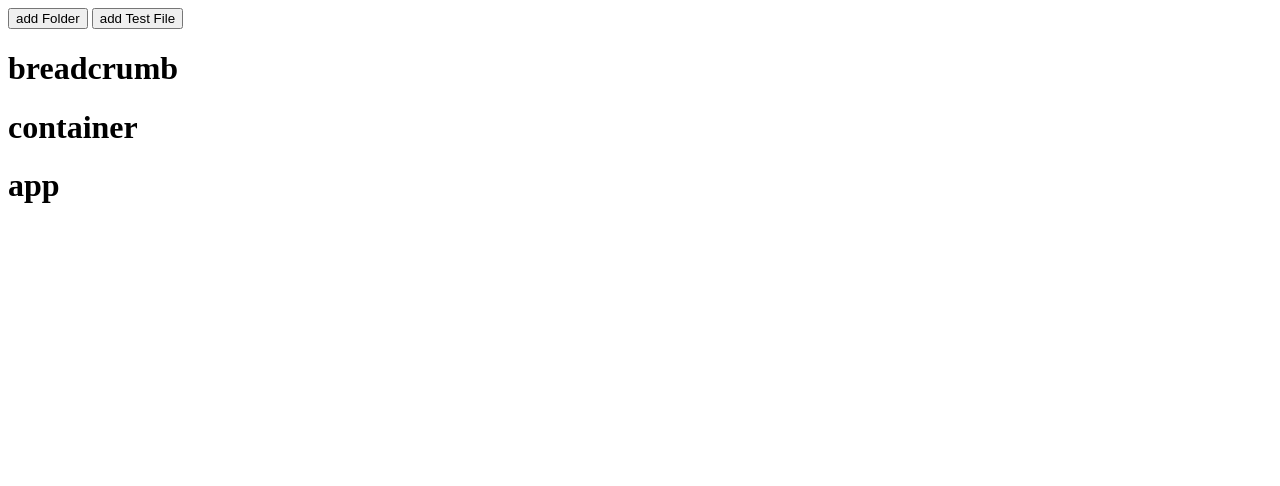
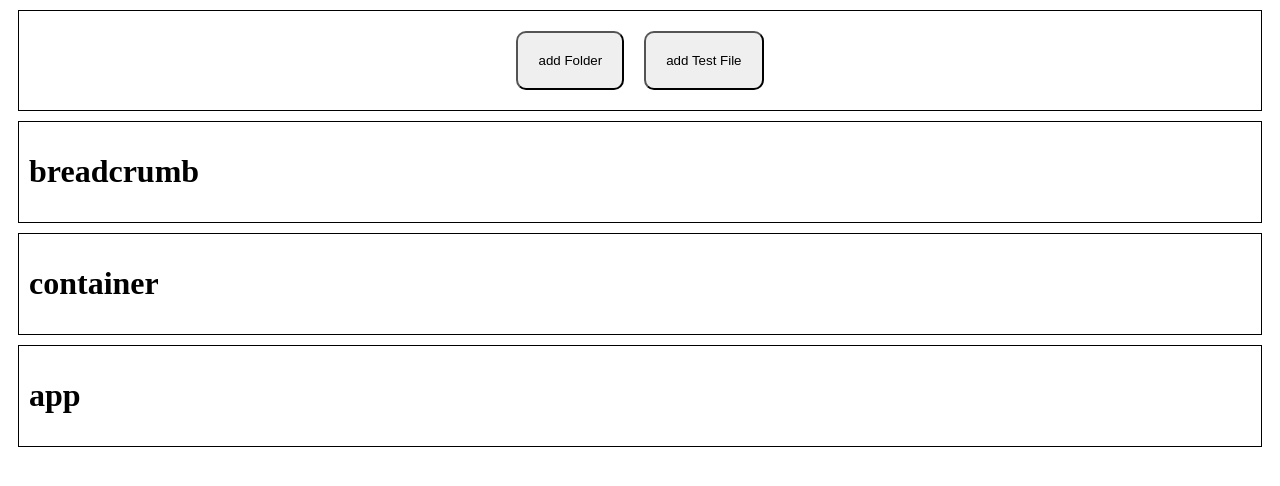
Before and after one commit to mukeshdani/My-Drive-Project, a plain HTML site: page Index.html in a window 1280 px wide. Drawn offline with Linux system fonts and the light colour scheme.

Commit message:
add css on button

```diff
--- a/CSS/styles.css
+++ b/CSS/styles.css
@@ -1,9 +1,33 @@
-#btnAddFolder {
-    border-radius: 7px;
-    background-color: yellowgreen;
-    border: 4px solid black;
-    color: black;
-    width: 200px;
-    height: 29px;
-    margin-left: 600px;
-}
+#header{
+    border: 1px solid black;
+    margin: 10px;
+    padding: 10px;
+    display: flex;
+    justify-content: center;
+ }
+ #header button{
+     border-radius: 10px;
+     padding: 20px;
+     margin: 10px;
+     cursor: pointer;
+ }
+ #header button:hover{
+     background-color: aqua;
+     transform: scale(1.05);
+ }
+
+ #breadcrumb{
+     border: 1px solid black;
+     margin: 10px;
+     padding: 10px;
+ }
+ #container{
+     border: 1px solid black;
+     margin: 10px;
+     padding: 10px;
+ }
+ #app{
+     border: 1px solid black;
+     margin: 10px;
+     padding: 10px;
+ }
```
